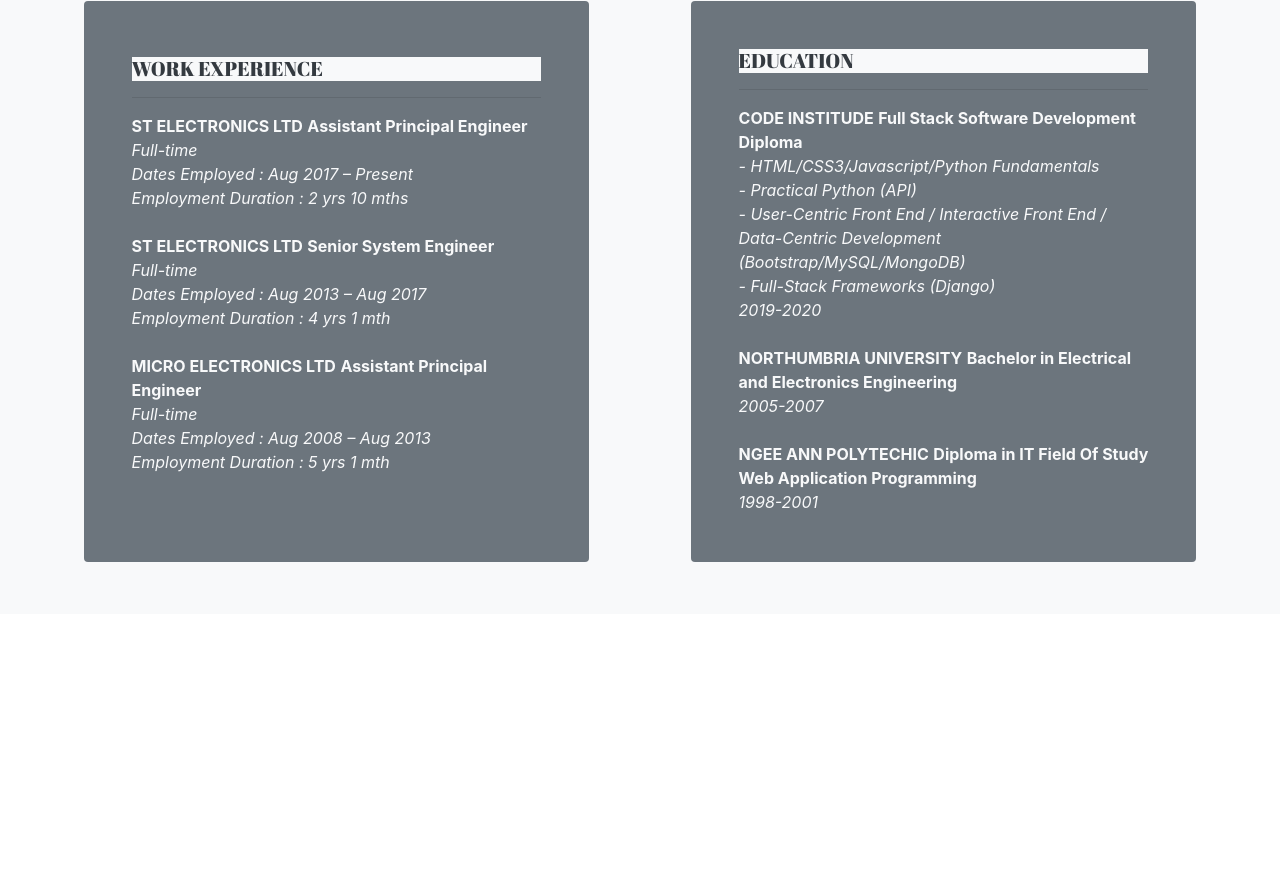
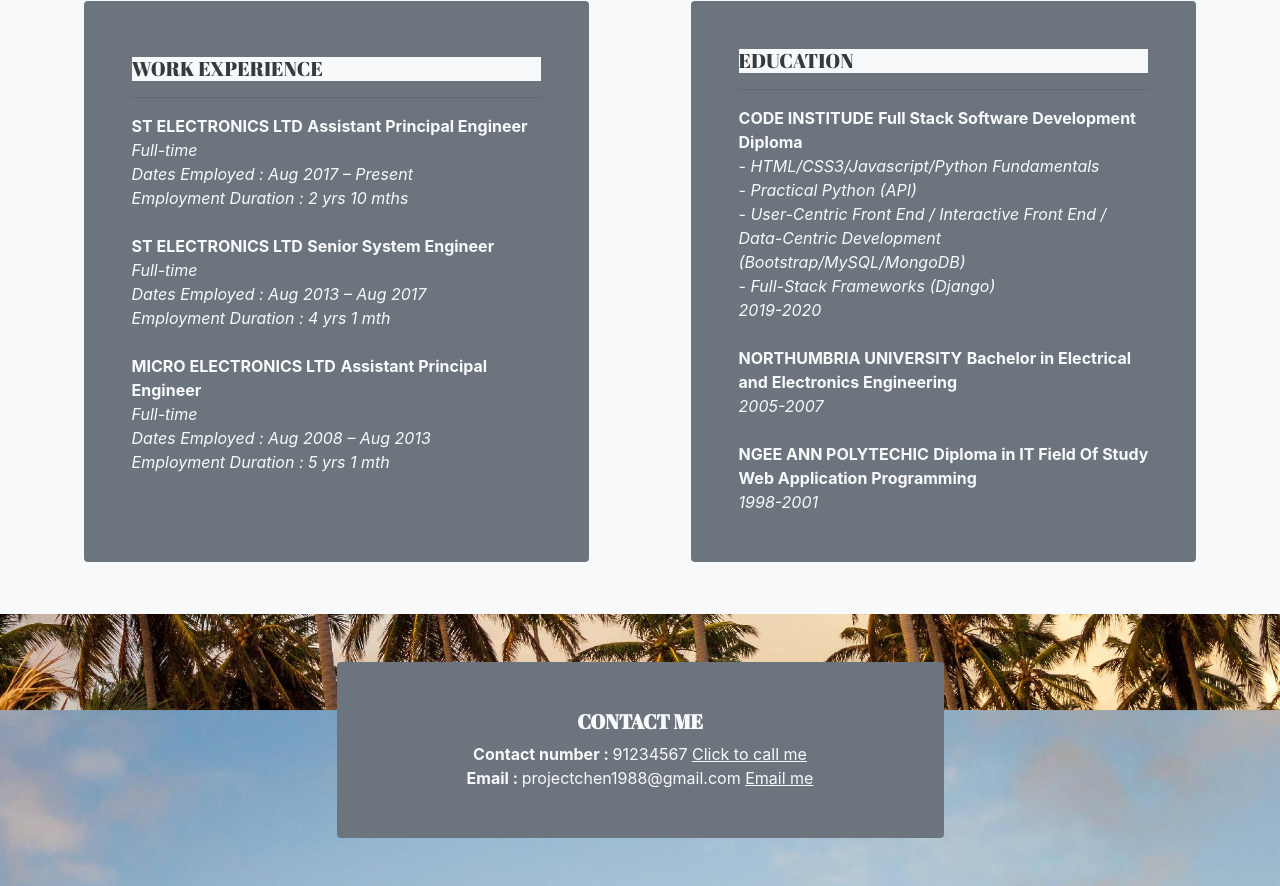
Before and after one commit to projectchen88/firstproject, a plain HTML site: page index.html in a window 1280 px wide. Shown: the part 996-1882 px from the top of the page. Before the commit the page ends 1610 px from the top, so only its background shows below. Drawn offline with nearby package versions, Linux system fonts and the light colour scheme.

Commit message:
added contact section

```diff
--- a/index.html
+++ b/index.html
@@ -140,7 +140,17 @@
     </section>
     <!--end of background-->
 
-
+    <!--Contact Me section-->
+    <section id='contact' class='container-fluid p-md-5 p-0'>
+        <div class="row ">
+            <div class="col-md-6 col-12 bg-secondary rounded text-light text-center mx-auto p-5">
+                <h5><strong>CONTACT ME</strong></h5>
+                <span ><strong>Contact number :  </strong></span> 91234567 <a class='text-light' href="tel:'91234567"><u>Click to call me</u></a><br/>
+                <span ><strong>Email :  </strong></span> projectchen1988@gmail.com <a class='text-light' href="mailto:projectchen1988@gmail.com"><u>Email me</u></a>
+            </div>
+        </div>
+    </section>
+    <!--end of scontact-->
 
     <!-- Optional JavaScript -->
     <!-- jQuery first, then Popper.js, then Bootstrap JS -->
```
Also changed, not shown: .c9/metadata/environment/index.html, 1 other file.
